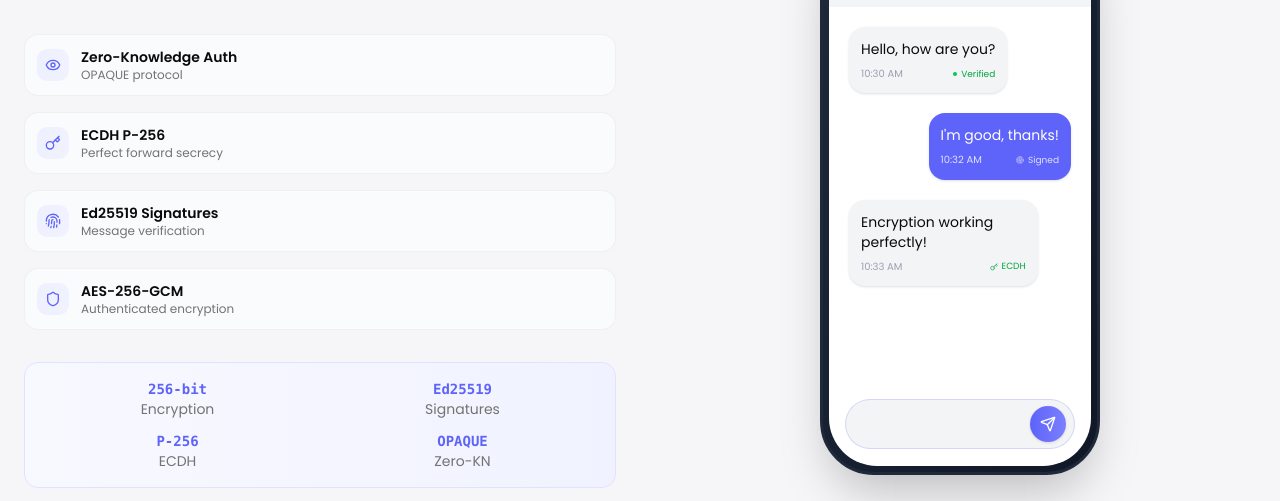
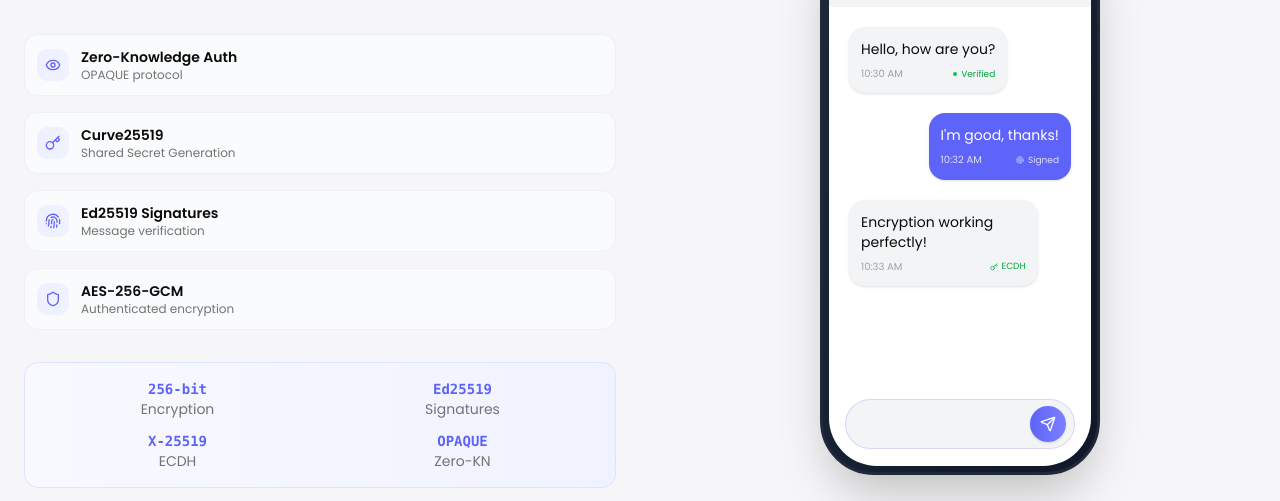
Before and after one commit to siddhantcvdi/Jibber, a React (Vite) app in the folder jibber-frontend/: page / in a window 1280 px wide. Shown: the part 2080-2581 px from the top of the page. Built offline with nearby package versions, Linux system fonts and the light colour scheme; no server answers.

Commit message:
Protocol UI change

```diff
--- a/jibber-frontend/src/components/Security.tsx
+++ b/jibber-frontend/src/components/Security.tsx
@@ -44,10 +44,10 @@ const Security = () => {
                     </div>
                     <div className="min-w-0">
                       <h3 className="font-semibold text-foreground text-sm">
-                        ECDH P-256
+                        Curve25519
                       </h3>
                       <p className="text-xs text-muted-foreground">
-                        Perfect forward secrecy
+                        Shared Secret Generation
                       </p>
                     </div>
                   </div>
@@ -98,7 +98,7 @@ const Security = () => {
                     </div>
                     <div className="text-center">
                       <div className="font-mono text-[#5e63f9] font-bold">
-                        P-256
+                        X-25519
                       </div>
                       <span className="text-muted-foreground">ECDH</span>
                     </div>
```
